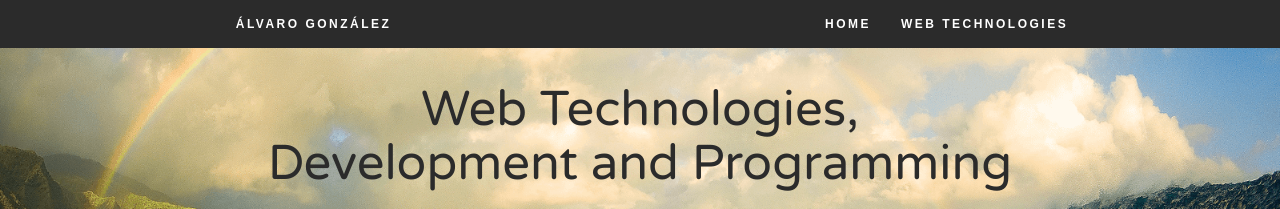
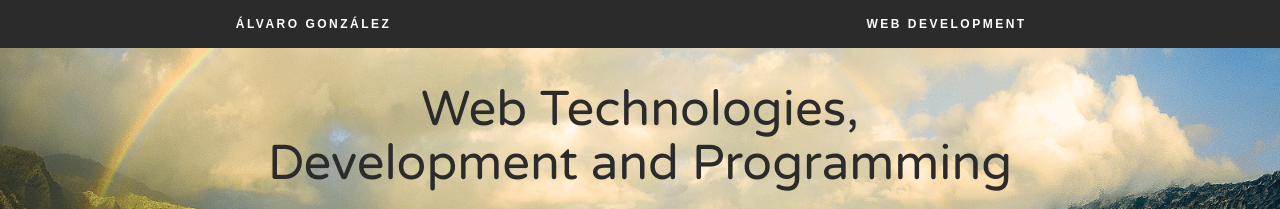
Before and after one commit to alvarogonzalezalvarez/blog, a Jekyll site: the page built from index.html, in a window 1280 px wide. Shown: the top 209 px of the page. Built offline with Jekyll 4.4.1, drawn with Linux system fonts in a browser that asks for light colours; nearby versions of some CDN libraries; library files that are not in the unit come from our copies.

Commit message:
Menu
Menu

```diff
--- a/_includes/header.html
+++ b/_includes/header.html
@@ -4,11 +4,11 @@
       <a href="https://alvarogonzalezalvarez.com/">Álvaro González</a>
    </div>
    <div class="nav" id="catlinks">
-      <a href="https://alvarogonzalezalvarez.com/blog/">Home</a>
+      <a href="https://alvarogonzalezalvarez.com/blog/">Web Development</a>
       <!--<a href="https://alvarogonzalezalvarez.com/blog/websphere-commerce/">WCS</a>
       <a href="https://alvarogonzalezalvarez.com/blog/java/">Java</a>
-      <a href="https://alvarogonzalezalvarez.com/blog/javascript/">JS</a>-->
-      <a href="https://alvarogonzalezalvarez.com/blog/web-technologies/">Web Technologies</a>
+      <a href="https://alvarogonzalezalvarez.com/blog/javascript/">JS</a>
+      <a href="https://alvarogonzalezalvarez.com/blog/web-technologies/">Web Technologies</a>-->
    </div>
   </nav>
   <section id="hero" style="display:none;">
```
